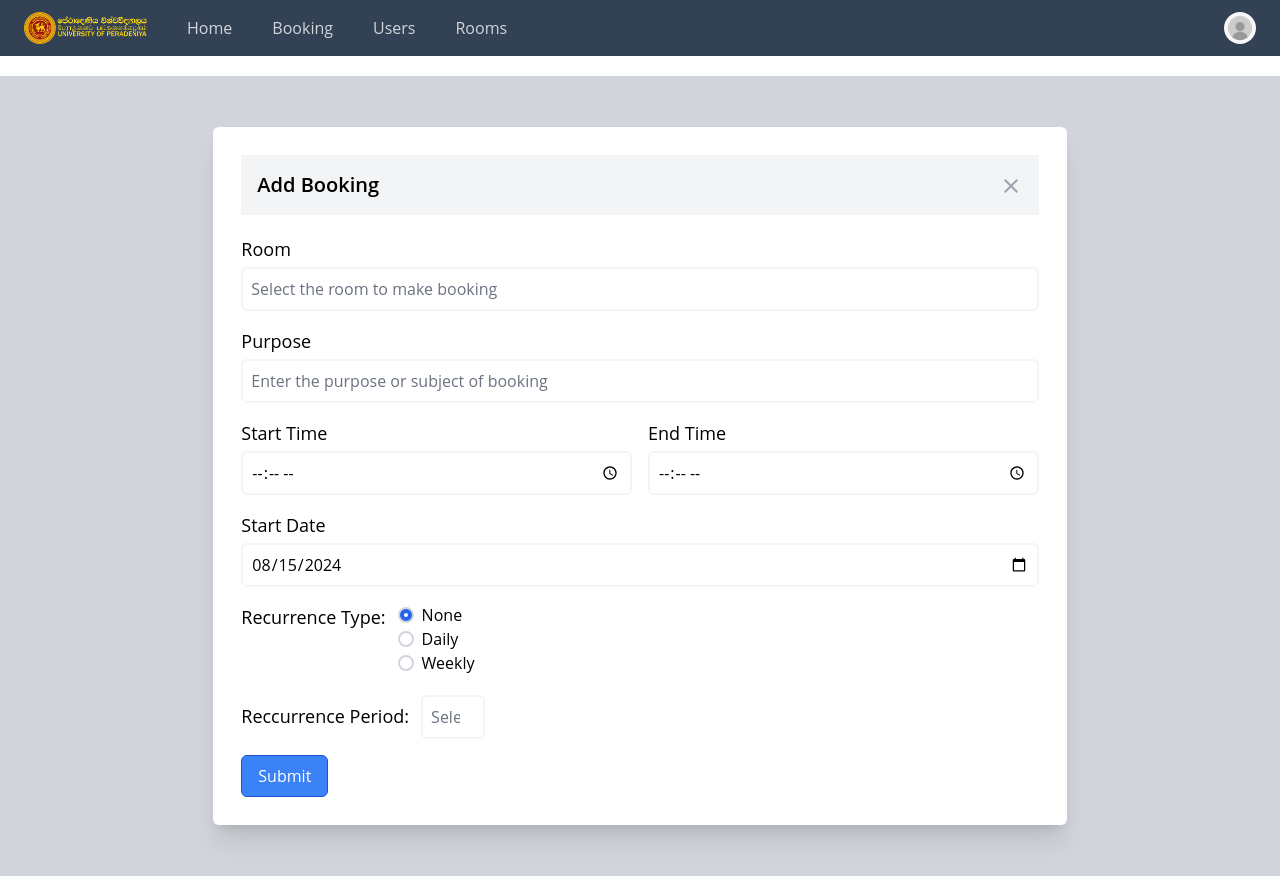
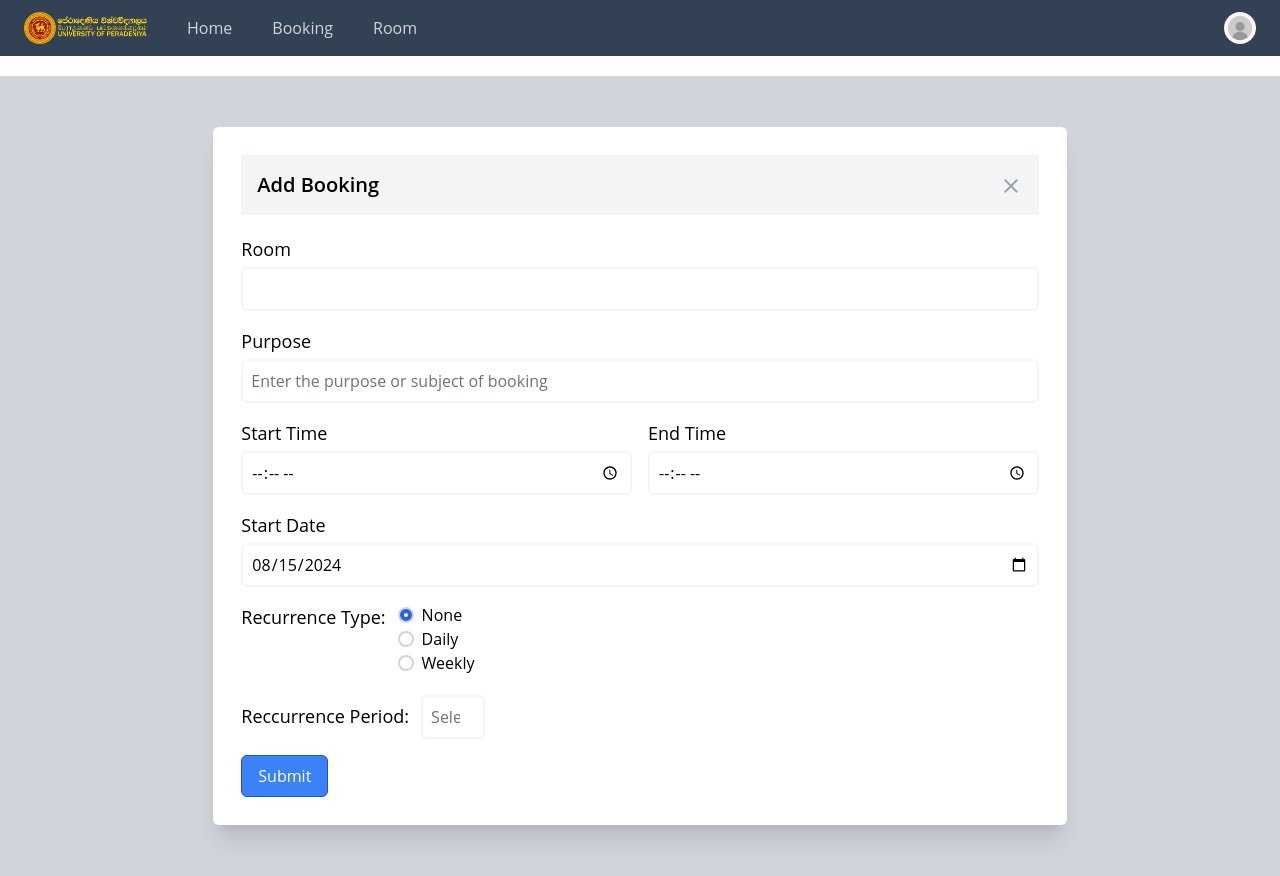
Before and after one commit to ketha29/FoE-RR-Frontend, a React (Vite) app: page /add-booking in a window 1280 px wide. Built offline with nearby package versions, Linux system fonts and the light colour scheme.

Commit message:
Add authorization for nav bar

```diff
--- a/src/App.tsx
+++ b/src/App.tsx
@@ -12,7 +12,7 @@ import { BrowserRouter, Route, Routes } from 'react-router-dom'
 import NavBar from "./components/NavBar"
 import ListRoom from "./components/ListRoom"
 import AddRoomForm from "./components/AddRoomForm"
-import LoginIn from "./components/SignIn"
+import LoginIn from "./components/LogIn"
 
 function App() {
   const [currentMonth, setCurrentMonth] = useState(getMonth());
--- a/src/components/BookingForm.tsx
+++ b/src/components/BookingForm.tsx
@@ -1,9 +1,10 @@
-import { useContext, useState } from "react";
+import { useContext, useEffect, useState } from "react";
 import { FieldValues, useForm } from "react-hook-form";
 import GlobalContext from "../context/GlobalContext";
 import { useNavigate } from "react-router-dom";
 import CloseIcon from '@mui/icons-material/Close';
 import { addBooking } from "../services/BookingService";
+import { getAllRooms } from "../services/RoomService";
 
 const recurrenceTypes = ['None', 'Daily', 'Weekly']
 
@@ -15,6 +16,16 @@ const BookingForm = () => {
         setShowBookingForm(false);
         navigator('/home');
     }
+
+    // const [rooms, setRooms] = useState<{ roomId: number, roomName: string }[]>([]);
+    // useEffect(() => {
+    //     const fetchRooms = async () => {
+    //         const response = await getAllRooms();
+    //         setRooms(response.data.roomList);
+    //     }
+    //     fetchRooms();
+    // }, []);
+
     const [booking, setBooking] = useState({
         room: '',
         purpose: '',
@@ -28,17 +39,7 @@ const BookingForm = () => {
     const handleRecurrenceType = (event: any) => setBooking({...booking, recurrenceType: event.target.value})
 
     const onSubmit = (data: FieldValues) => {
-        const sanitizedData = {
-            room: data.room,
-            purpose: data.purpose,
-            startTime: data.startTime,
-            endTime: data.endTime,
-            date: data.date,
-            recurrenceType: data.recurrenceType,
-            recurrencePeriod: data.recurrencePeriod,
-        };
-
-        addBooking(sanitizedData);
+        addBooking(data);
     };
 
   return (
@@ -54,14 +55,17 @@ const BookingForm = () => {
                 </header>
 
                 <div className="mt-5">
-                    {/* Room */}
+                    {/* Room name */}
                     <div className="mt-4">
                         <label htmlFor="room" className="text-lg font-medium">Room</label>
                         <input
-                            {...register('room', {required: true})} id="room" type="string"
+                            {...register('room', {required: true})} id="roomId"
                             className="w-full border-2 border-gray-100 rounded-md p-2 mt-1"
-                            placeholder="Select the room to make booking"
                         />
+                            {/* <option value="">Select a room</option>
+                            {rooms.map(room => (
+                                <option key={room.roomId} value={room.roomName}>{room.roomName}</option>
+                            ))} */}
                         {errors.startTime?.type === 'required' && <p className="text-red-600">Room field is required</p>}
                     </div>
 
--- a/src/components/SignIn.tsx
+++ b/src/components/LogIn.tsx
@@ -10,8 +10,6 @@ const LoginIn = () => {
     const onSignIn = async (data: FieldValues) => {
         try {
             const response = await signin({ userName: data.username, password: data.password });
-            localStorage.setItem("userType", response.userType);
-            localStorage.setItem("token", response.token);
             console.log('User login successful');
             navigate("/home")
         } catch (error) {
--- a/src/components/NavBar.tsx
+++ b/src/components/NavBar.tsx
@@ -1,8 +1,9 @@
 import { Menu, MenuItems, MenuItem, MenuButton, Disclosure, DisclosureButton} from '@headlessui/react'
 import { Bars3Icon, XMarkIcon } from '@heroicons/react/24/outline'
-import { NavLink } from 'react-router-dom';
+import { NavLink, useNavigate } from 'react-router-dom';
 import logo from '../assets/logo.png'
 import user from '../assets/user.jpg'
+import { isAdmin, isAuthenticated, isRegularUser, isSuperAdmin, logout } from '../services/AuthService';
 
 const navigation = [
   { name: 'Home', href: '/home' },
@@ -12,6 +13,20 @@ const navigation = [
 ]
 
 const NavBar = () => {
+  const authenticated = isAuthenticated();
+  const admin = isSuperAdmin();
+  const superAdmin = isAdmin();
+  const regularUser = isRegularUser();
+  const navigate = useNavigate();
+
+  const handleLogout = () => {
+    logout();
+    navigate("/home");
+  };
+
+  console.log(localStorage.getItem('token'));
+  console.log(authenticated);
+
 
   return (
     <Disclosure as="nav" className="bg-slate-700">
@@ -35,10 +50,8 @@ const NavBar = () => {
             </div>
             <div className="hidden sm:ml-6 sm:block">
               <div className="hidden md:flex space-x-4">
-                {navigation.map((item) => (
                 <NavLink
-                    key={item.name}
-                    to={item.href}
+                  to="/home"
                   className={({ isActive }) =>
                     'block rounded-md px-3 py-2 text-base font-medium ' +
                     (isActive
@@ -46,9 +59,43 @@ const NavBar = () => {
                       : 'text-gray-300 hover:bg-gray-800 hover:text-white')
                   }
                 >
-                    {item.name}
+                  Home
                 </NavLink>
-                ))}
+                <NavLink
+                  to="/booking/all"
+                  className={({ isActive }) =>
+                    'block rounded-md px-3 py-2 text-base font-medium ' +
+                    (isActive
+                      ? 'bg-white text-slate-700'
+                      : 'text-gray-300 hover:bg-gray-800 hover:text-white')
+                  }
+                >
+                  Booking
+                </NavLink>
+                {admin || superAdmin && (
+                <NavLink
+                  to="/user"
+                  className={({ isActive }) =>
+                    'block rounded-md px-3 py-2 text-base font-medium ' +
+                    (isActive
+                      ? 'bg-white text-slate-700'
+                      : 'text-gray-300 hover:bg-gray-800 hover:text-white')
+                  }
+                >
+                  User
+                </NavLink>
+                )}
+                <NavLink
+                  to="/room/all"
+                  className={({ isActive }) =>
+                    'block rounded-md px-3 py-2 text-base font-medium ' +
+                    (isActive
+                      ? 'bg-white text-slate-700'
+                      : 'text-gray-300 hover:bg-gray-800 hover:text-white')
+                  }
+                >
+                  Room
+                </NavLink>
               </div>
             </div>
           </div>
@@ -71,21 +118,30 @@ const NavBar = () => {
                 transition
                 className="absolute right-0 z-10 mt-2 w-48 origin-top-right rounded-md bg-white py-1 shadow-lg ring-1 ring-black ring-opacity-5 transition focus:outline-none data-[closed]:scale-95 data-[closed]:transform data-[closed]:opacity-0 data-[enter]:duration-100 data-[leave]:duration-75 data-[enter]:ease-out data-[leave]:ease-in"
               >
+                {!authenticated && (
                 <MenuItem>
-                  <a href="auth/login" className="block px-4 py-2 text-sm text-gray-700 data-[focus]:bg-gray-100">
+                  <a href="/auth/login" className="block px-4 py-2 text-sm text-gray-700 data-[focus]:bg-gray-100">
                     login
                   </a>
                 </MenuItem>
+                )}
+                {authenticated && (
                 <MenuItem>
                 <a href="#" className="block px-4 py-2 text-sm text-gray-700 data-[focus]:bg-gray-100">
                   Profile
                 </a>
                 </MenuItem>
+                )}
+                {authenticated && (
                 <MenuItem>
-                  <a href="#" className="block px-4 py-2 text-sm text-gray-700 data-[focus]:bg-gray-100">
+                  <a
+                    className="block px-4 py-2 text-sm text-gray-700 data-[focus]:bg-gray-100"
+                    onClick={handleLogout}
+                  >
                     Sign out
                   </a>
                 </MenuItem>
+                )}
               </MenuItems>
             </Menu>
           </div>
--- a/src/services/AuthService.tsx
+++ b/src/services/AuthService.tsx
@@ -13,5 +13,32 @@ export async function signin(loginDetails :LoginDetails) {
             "Content-Type": "application/json",
         },
     });
+    localStorage.setItem("userType", response.data.userType);
+    localStorage.setItem("token", response.data.token);
     return response.data;
 }
+
+export const isAuthenticated = () => {
+    const token = localStorage.getItem('token');
+    return !!token;
+}
+
+export const isSuperAdmin = () => {
+    const role = localStorage.getItem('userType');
+    return role === 'superAdmin';
+}
+
+export const isAdmin = () => {
+    const role = localStorage.getItem('userType');
+    return role === 'admin';
+}
+
+export const isRegularUser = () => {
+    const role = localStorage.getItem('userType');
+    return role === 'regularUser';
+}
+
+export const logout = () => {
+    localStorage.removeItem('token');
+    localStorage.removeItem('userType');
+}
```
Lines whose indentation alone changed are shown as unchanged.
